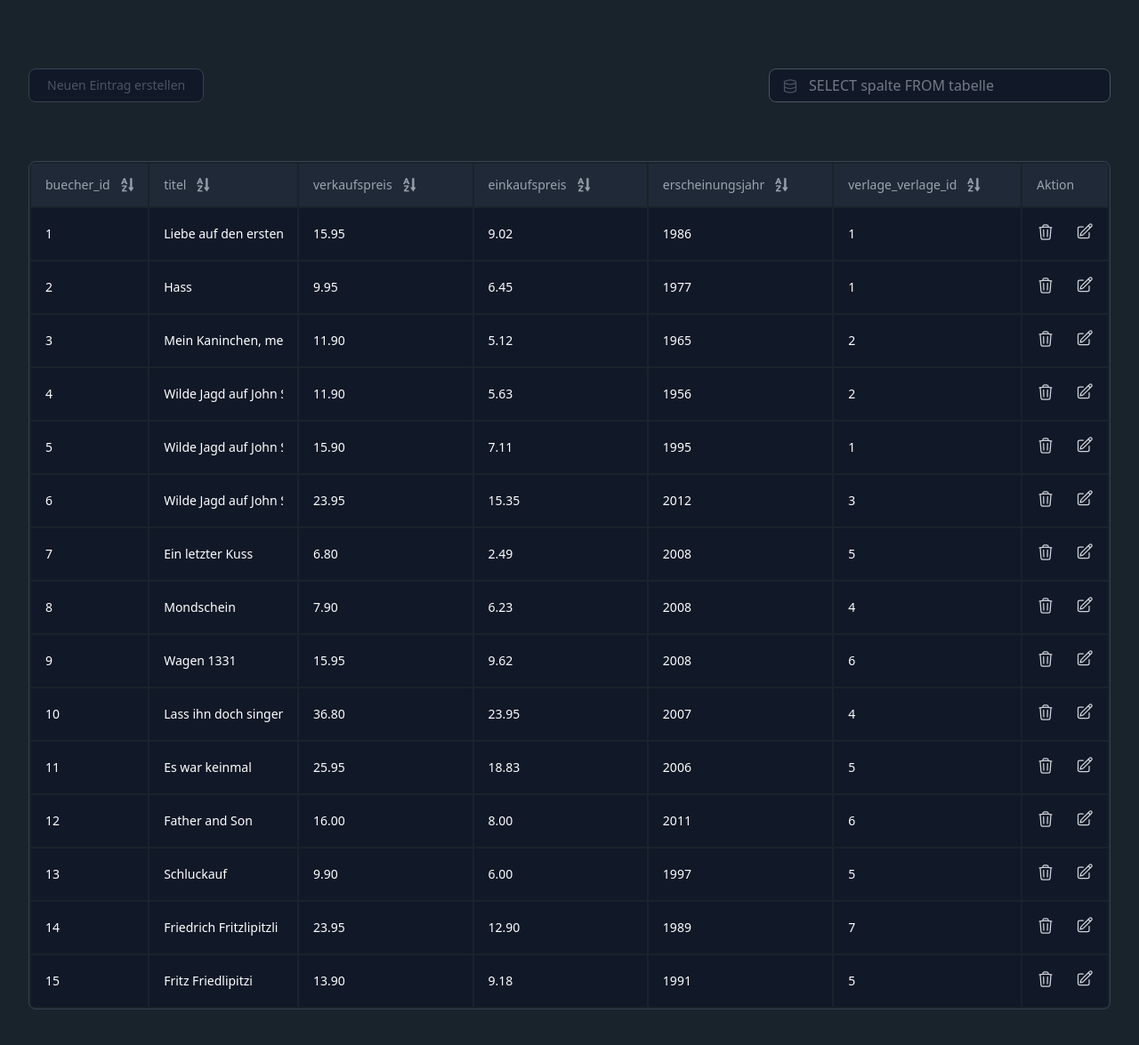
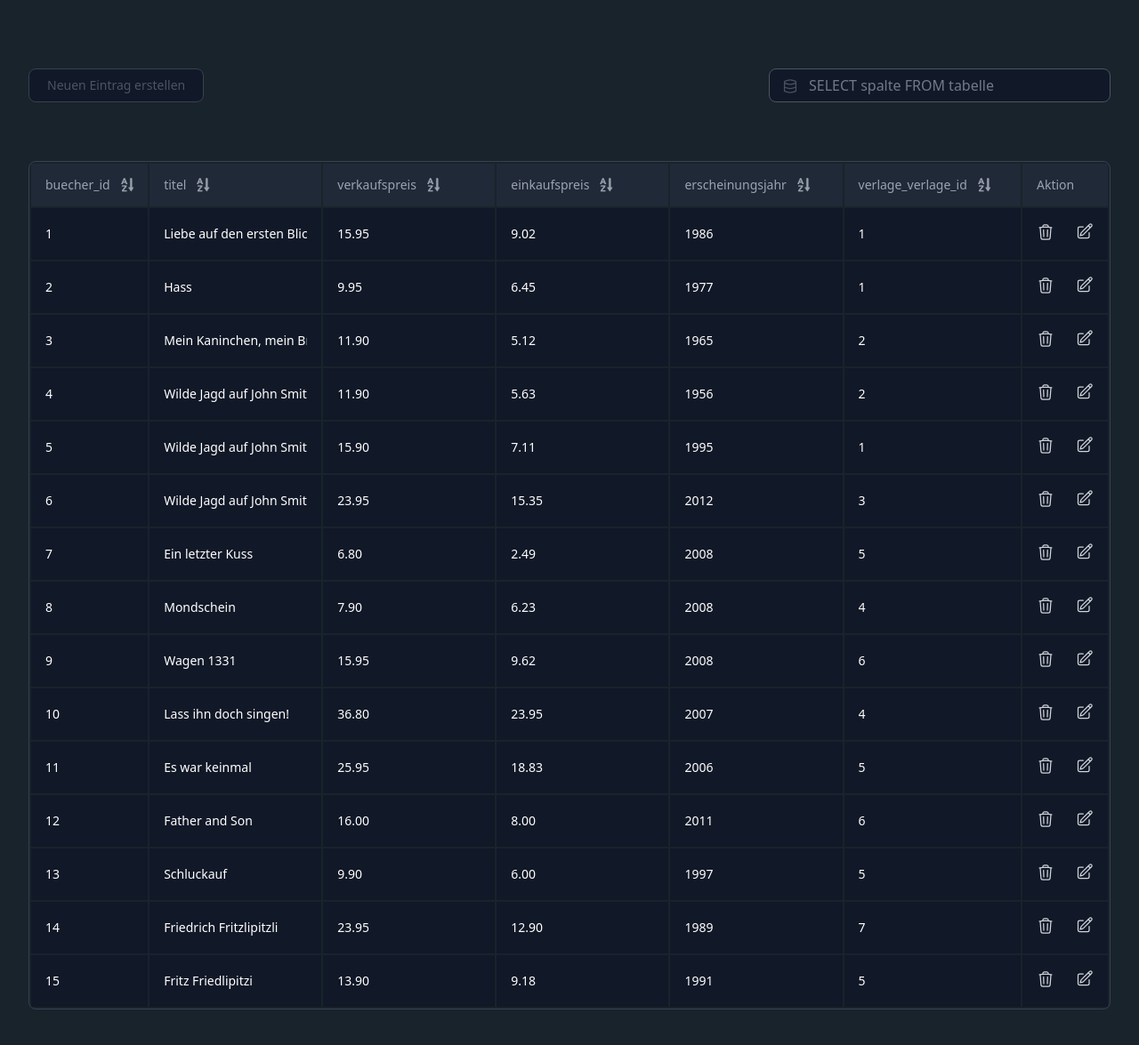
Before and after one commit to RazzerDE/PHP-MySQL-WebApp, a PHP site: page / in a window 1280 px wide. Shown: the part 292-1467 px from the top of the page at 89% size. Run offline with PHP 8.4, Linux system fonts and the light colour scheme; data comes from the database, SQL or seed files in the repository; some libraries are stand-ins or nearby versions.

Commit message:
fixed some style issues

```diff
--- a/assets/css/style.css
+++ b/assets/css/style.css
@@ -26,3 +26,7 @@
 *::-webkit-scrollbar-track {
     box-shadow: inset 0 0 6px #111827;
 }
+
+input {
+    min-width: 11vw;
+}
--- a/assets/php/table.php
+++ b/assets/php/table.php
@@ -130,9 +130,12 @@ function buildTableRows(): void {
         foreach ($row as $cell) {
             $tdContent = '';
 
+            if ($count === 0) {
+                $columnContent = htmlspecialchars($cell);
+            }
+
             if (strpos(getTableName(), '_has_') !== false or $count === 0) {
                 $tdContent .= htmlspecialchars($cell);
-                $columnContent = htmlspecialchars($cell);
             } else {
                 $tdContent .= '<input id="editInp-' . $columnContent . '" disabled class="rounded w-full bg-gray-900" name="editRow[' . $columnNames[$count] . ']" value="' . $cell . '">';
                 $tdContent .= '<input type="hidden" name="rowId" value="' . $columnNames[0] . ' = ' . $columnContent . '">';
--- a/assets/php/utility.php
+++ b/assets/php/utility.php
@@ -43,7 +43,7 @@ function manageButtons($columnContent, $columnNames): string {
     // disable edit for Join Tables
     if (strpos(getTableName(), '_has_') === false) {
         $edit_btn .= '
-            <button onclick="editMode('.$columnContent.')" id="edit" class="mb-1.5 transition-colors duration-200 hover:text-yellow-500 text-gray-300 focus:outline-none">
+            <button onclick="editMode('.$columnContent.', \''.$columnNames[0].'\')" id="edit" class="mb-1.5 transition-colors duration-200 hover:text-yellow-500 text-gray-300 focus:outline-none">
                 <svg xmlns="http://www.w3.org/2000/svg" fill="none" viewBox="0 0 24 24" stroke-width="1.5" stroke="currentColor" class="w-5 h-5">
                     <path stroke-linecap="round" stroke-linejoin="round" d="M16.862 4.487l1.687-1.688a1.875 1.875 0 112.652 2.652L10.582 16.07a4.5 4.5 0 01-1.897 1.13L6 18l.8-2.685a4.5 4.5 0 011.13-1.897l8.932-8.931zm0 0L19.5 7.125M18 14v4.75A2.25 2.25 0 0115.75 21H5.25A2.25 2.25 0 013 18.75V8.25A2.25 2.25 0 015.25 6H10" />
                 </svg>
```
